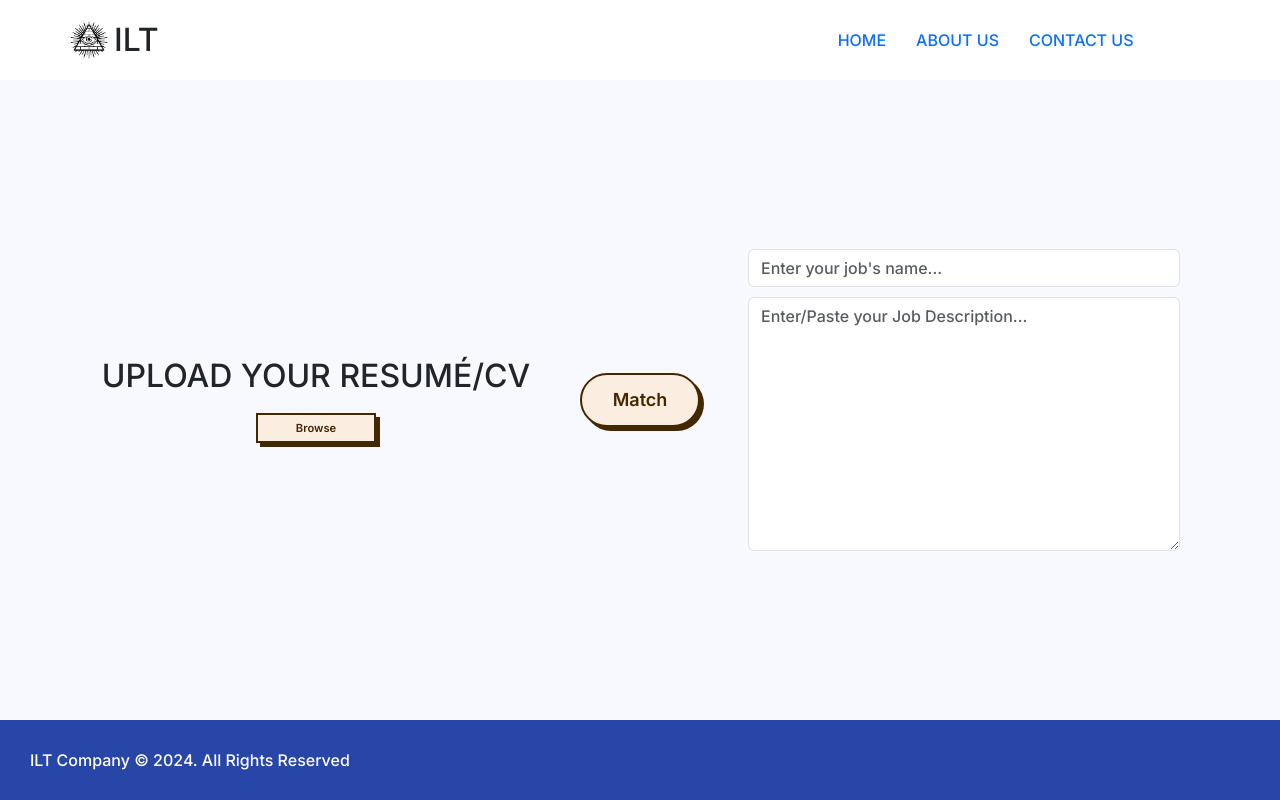
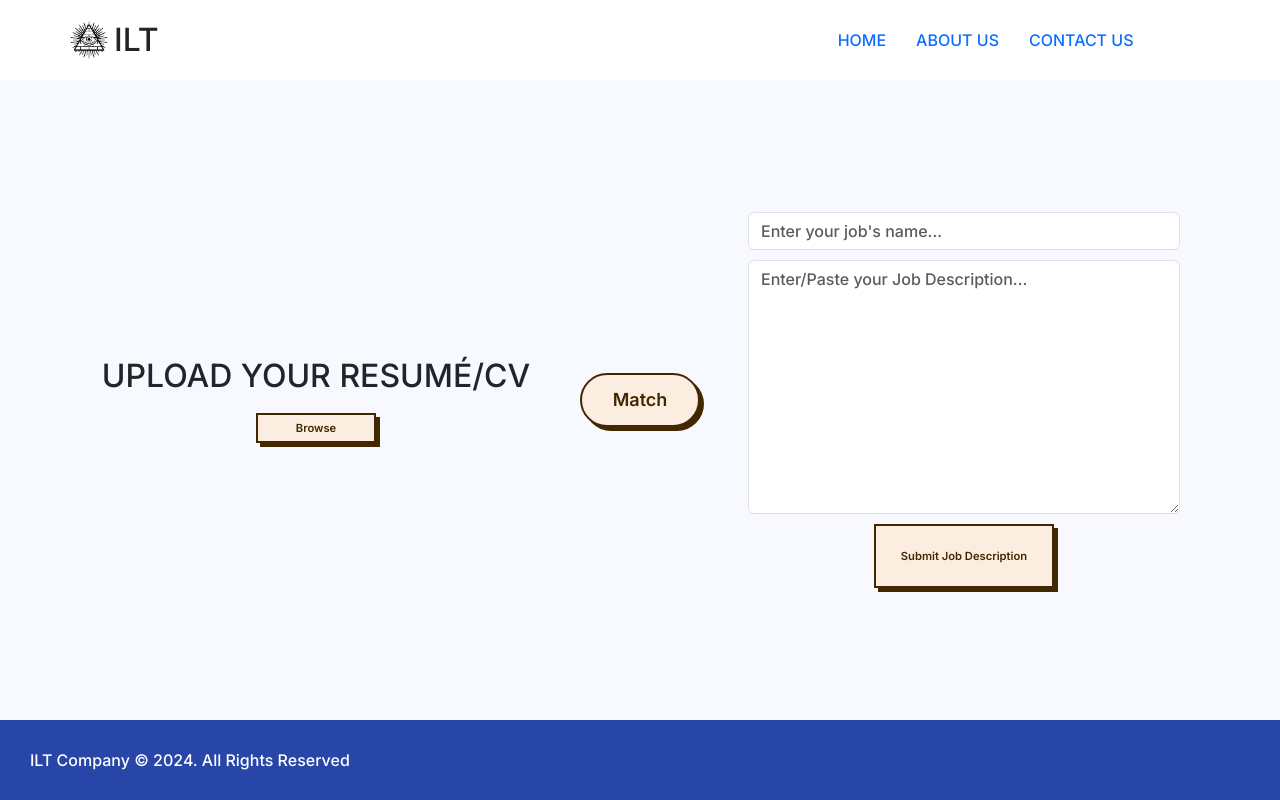
Before and after one commit to Hihi1310/cv_ranker_v1, a React (Create React App) app in the folder frontend/: page / in a window 1280 px wide. Built offline with nearby package versions, Linux system fonts and the light colour scheme.

Commit message:
completed post-request

```diff
--- a/frontend/src/HomePage/JobDescription.jsx
+++ b/frontend/src/HomePage/JobDescription.jsx
@@ -2,16 +2,49 @@ import React from "react";
 import "../css/main.css";
 import { useSelector, useDispatch } from "react-redux";
 import { get_job_description, get_job_name } from "../slices/jdSlice";
+import axios from "axios";
 
 function JobDescription() {
-  const { JobDescription } = useSelector((state) => state.jdReducer);
+  const { jobDescription, jobName } = useSelector((state) => state.jdReducer);
   const dispatch = useDispatch();
 
-  function handleChange(evt) {
+  const postDescriptionData = async () => {
+    try {
+      // request jobname {'job_name' : name} || request jobdescription {"job_name": name, " job_description": text}
+      const response = await axios.post(
+        "/backend/process-matching",
+        JSON.stringify({
+          job_name: jobName,
+          jobDescription: jobDescription,
+        }),
+        {
+          headers: {
+            "Content-Type": "application/json",
+          },
+        }
+      );
+      // const jd_response = await axios.post("/job", job_description); // cái này là submit riêng
+      console.log(response.status);
+    } catch (error) {
+      console.log(error);
+    }
+  };
+
+  const handleChange = (evt) => {
     dispatch(get_job_description(evt.target.value));
     dispatch(get_job_name(evt.target.value));
     console.log(evt.target.value);
-  }
+  };
+  const handleSubmitJD = () => {
+    console.log(
+      "jobDescription",
+      JSON.stringify({
+        job_name: jobName,
+        jobDescription: jobDescription,
+      })
+    );
+    postDescriptionData();
+  };
 
   return (
     <div className="jd-container">
@@ -30,6 +63,9 @@ function JobDescription() {
         onChange={handleChange}
         placeholder="Enter/Paste your Job Description..."
       ></textarea>
+      <button className="jd-button-1" onClick={handleSubmitJD}>
+        Submit Job Description
+      </button>
     </div>
   );
 }
--- a/frontend/src/HomePage/Match.jsx
+++ b/frontend/src/HomePage/Match.jsx
@@ -6,17 +6,16 @@ import axios from "axios";
 
 function Match() {
   const { isMatched } = useSelector((state) => state.matchReducer);
-  const { jobName, jobDescription } = useSelector((state) => state.jdReducer);
+  const { jobName } = useSelector((state) => state.jdReducer);
   const dispatch = useDispatch();
 
   const postData = async () => {
     try {
       // request jobname {'job_name' : name} || request jobdescription {"job_name": name, " job_description": text}
       const response = await axios.post(
-        "/process-matching",
+        "/backend/process-matching",
         JSON.stringify({
           job_name: jobName,
-          jobDescription: jobDescription,
         })
       );
       // const jd_response = await axios.post("/job", job_description); // cái này là submit riêng
@@ -31,7 +30,6 @@ function Match() {
     console.log(
       JSON.stringify({
         job_name: jobName,
-        jobDescription: jobDescription,
       })
     );
     console.log(jobName);
--- a/frontend/src/css/jd.css
+++ b/frontend/src/css/jd.css
@@ -11,3 +11,44 @@
   justify-content: center;
   align-items: center;
 }
+
+/* CSS */
+.jd-button-1 {
+  display: flex;
+  justify-content: center;
+  align-items: center;
+  min-width: 35%;
+  min-height: 10%;
+  background-color: #fbeee0;
+  border: 2px solid #422800;
+  /* border-radius: 30px; */
+  box-shadow: #422800 4px 4px 0 0;
+  color: #422800;
+  cursor: pointer;
+  font-weight: 600;
+  font-size: 0.7rem;
+  padding: 0 18px;
+  line-height: 10px;
+  text-align: center;
+  text-decoration: none;
+  user-select: none;
+  -webkit-user-select: none;
+  touch-action: manipulation;
+  white-space: nowrap;
+}
+
+.jd-button-1:hover {
+  background-color: #fff;
+}
+
+.jd-button-1:active {
+  box-shadow: #422800 2px 2px 0 0;
+  transform: translate(2px, 2px);
+}
+
+@media (min-width: 768px) {
+  .jd-button-1 {
+    min-width: 120px;
+    padding: 0 25px;
+  }
+}
```
Also changed, not shown: frontend/src/HomePage/CVImporting.jsx (+6 -3 lines).
